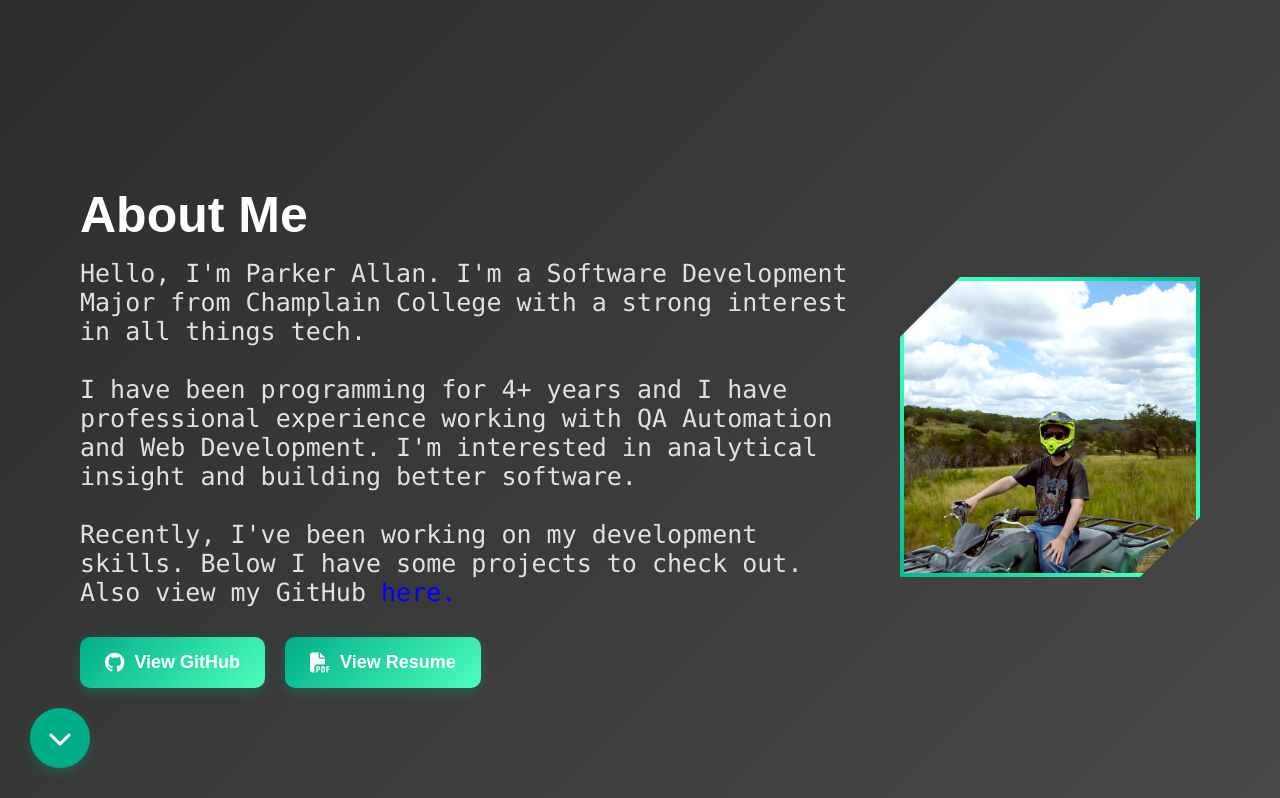
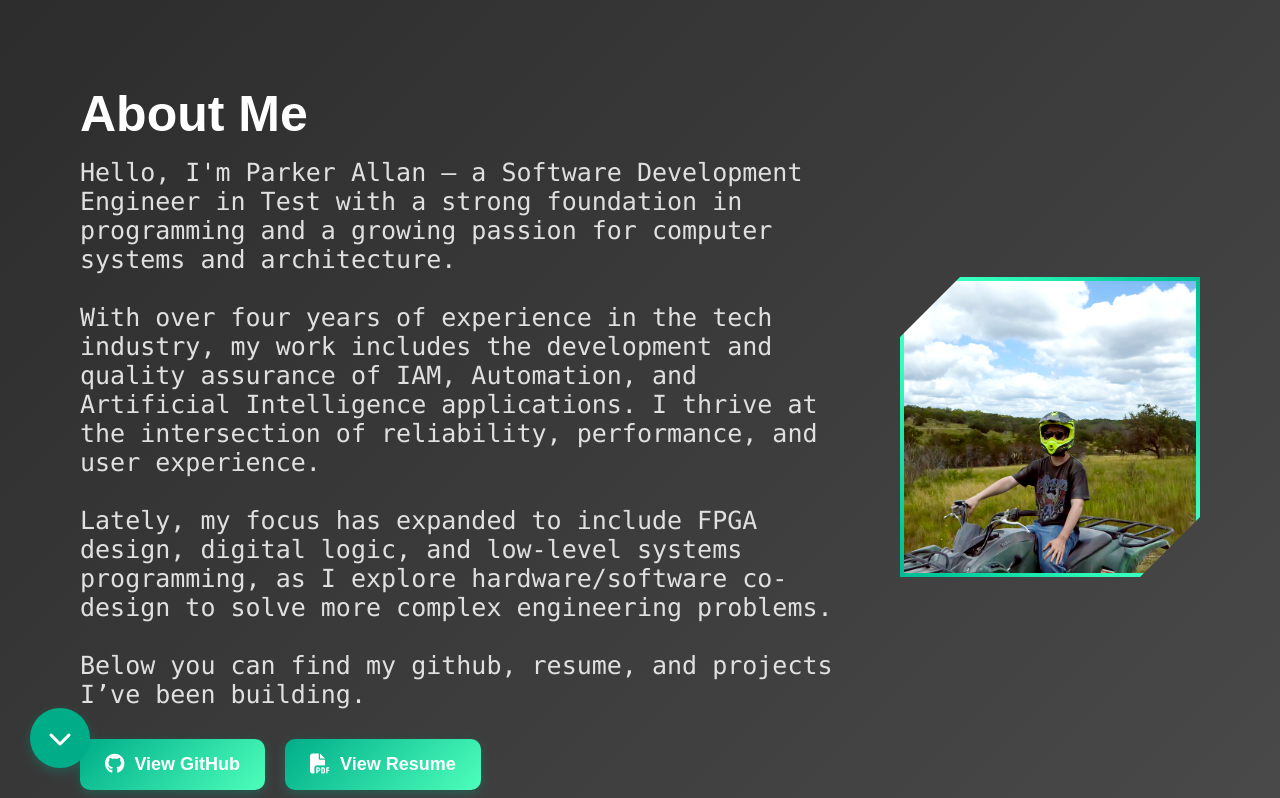
Before and after one commit to parkerallan/website, a Jekyll site: the page index.html, which Jekyll copies as it is, in a window 1280 px wide and 900 px high, scrolled down 822 px, cut to the strip 102-900 px from the top of the window. Built offline with Jekyll 4.4.1, drawn with Linux system fonts in a browser that asks for light colours; nearby versions of some CDN libraries; some web fonts are replaced.

Commit message:
updates for go-live

```diff
--- a/index.html
+++ b/index.html
@@ -48,13 +48,11 @@
   <section id="about-me" class="subsection">
     <div>
       <h2>About Me</h2>
-        <p>Hello, I'm Parker Allan. I'm a Software Development Major from Champlain College with a strong interest in all things tech.
-          <br>
-          <br>
-          I have been programming for 4+ years and I have professional experience working with QA Automation and Web Development. I'm interested in analytical insight and building better software.
-          <br>
-          <br>
-          Recently, I've been working on my development skills. Below I have some projects to check out. Also view my GitHub <a style="color: blue;" target=”_blank” href="https://github.com/parkerallan">here.</a></p>
+        <p>Hello, I'm Parker Allan — a Software Development Engineer in Test with a strong foundation in programming and a growing passion for computer systems and architecture.
+          <br><br> With over four years of experience in the tech industry, my work includes the development and quality assurance of IAM, Automation, and Artificial Intelligence applications. I thrive at the intersection of reliability, performance, and user experience.
+          <br><br> Lately, my focus has expanded to include FPGA design, digital logic, and low-level systems programming, as I explore hardware/software co-design to solve more complex engineering problems.
+          <br><br> Below you can find my github, resume, and projects I’ve been building.
+        </p>
         <div class="about-buttons">
           <a href="https://github.com/parkerallan" target="_blank" class="about-btn">
             <i class="fab fa-github"></i> View GitHub
```
Also changed, not shown: resources/images/graphic-reverse.png (deleted), 3 other files.
